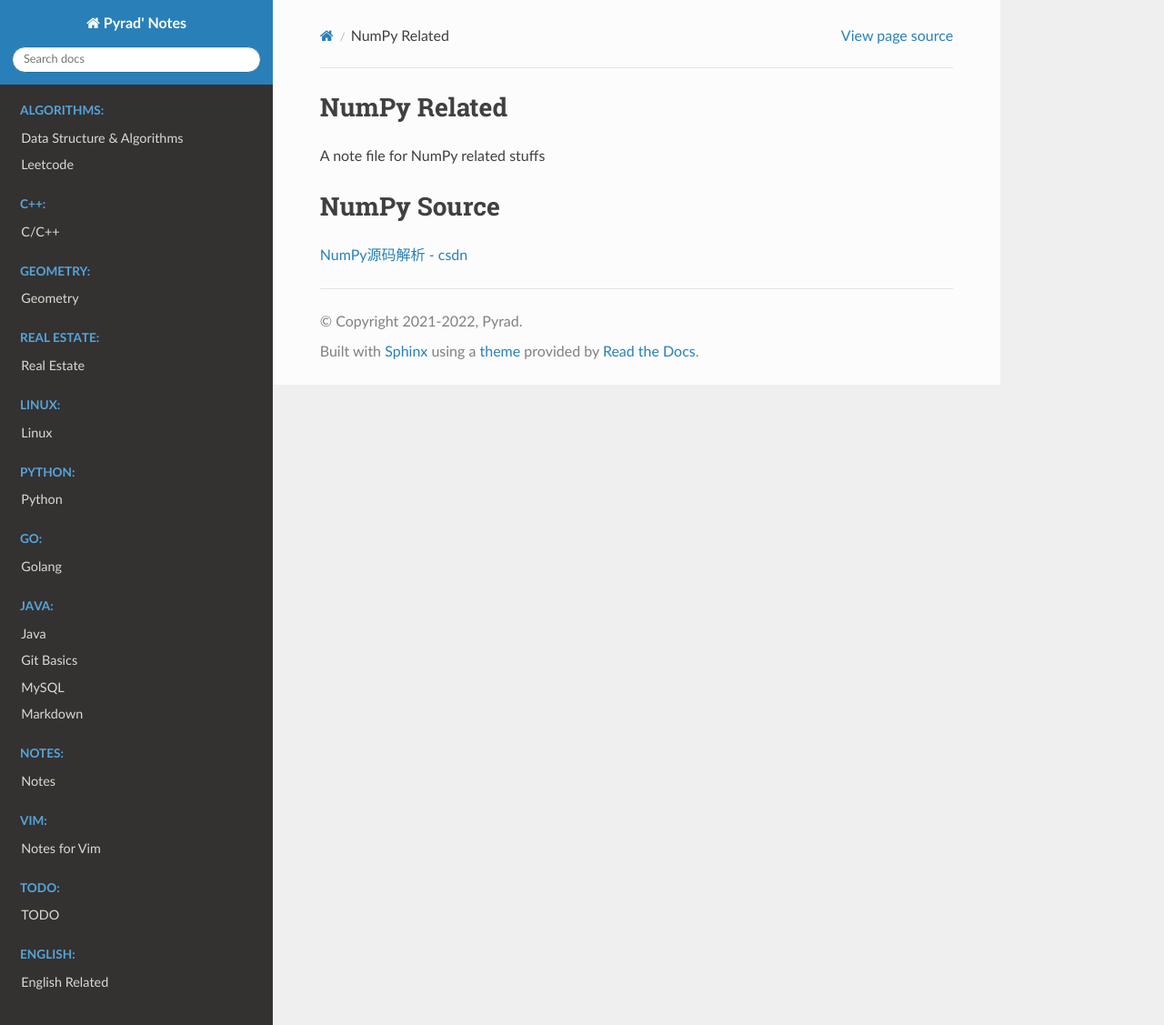
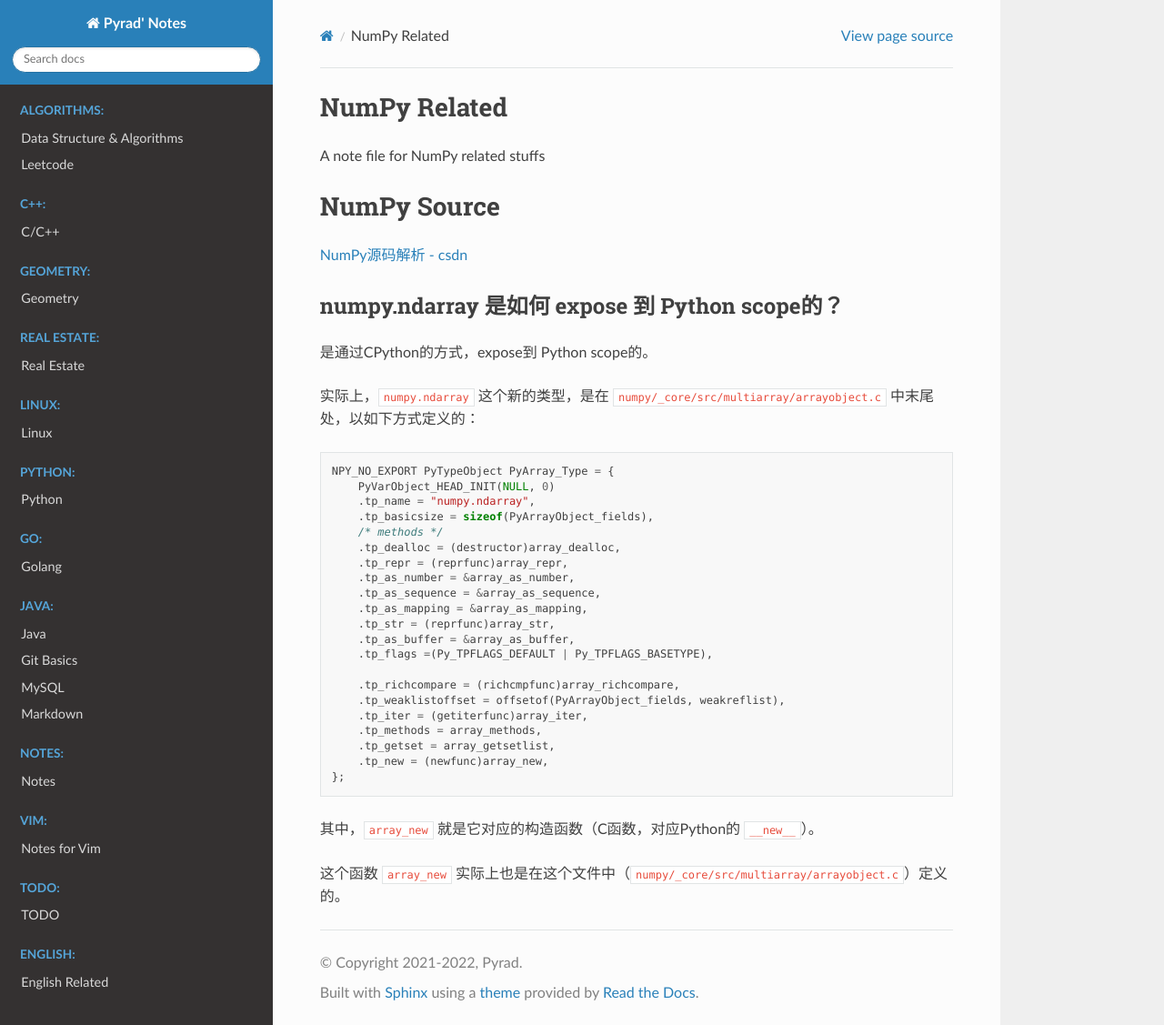
Before and after one commit to Pyrad/pyradnotes, a Sphinx documentation site: the page built from source/CPP/NumPy.md, in a window 1280 px wide and 1127 px high. Shown: the whole window at 91% size. Built offline with Sphinx 7.4.7 and the Read the Docs theme 2.0.0, drawn with Linux system fonts in a browser that asks for light colours; pages that are not in the unit, such as notebooks, are missing from menus.

Commit message:
CPP NumPy where is the numpy.ndarray definition?

````diff
--- a/source/CPP/NumPy.md
+++ b/source/CPP/NumPy.md
@@ -9,3 +9,39 @@ A note file for NumPy related stuffs
 
 
 [NumPy源码解析 - csdn](https://blog.csdn.net/wq_0708/article/details/135610438)
+
+
+
+## numpy.ndarray 是如何 expose 到 Python scope的？
+
+是通过CPython的方式，expose到 Python scope的。
+
+实际上，`numpy.ndarray` 这个新的类型，是在 `numpy/_core/src/multiarray/arrayobject.c` 中末尾处，以如下方式定义的：
+
+```cpp
+NPY_NO_EXPORT PyTypeObject PyArray_Type = {
+    PyVarObject_HEAD_INIT(NULL, 0)
+    .tp_name = "numpy.ndarray",
+    .tp_basicsize = sizeof(PyArrayObject_fields),
+    /* methods */
+    .tp_dealloc = (destructor)array_dealloc,
+    .tp_repr = (reprfunc)array_repr,
+    .tp_as_number = &array_as_number,
+    .tp_as_sequence = &array_as_sequence,
+    .tp_as_mapping = &array_as_mapping,
+    .tp_str = (reprfunc)array_str,
+    .tp_as_buffer = &array_as_buffer,
+    .tp_flags =(Py_TPFLAGS_DEFAULT | Py_TPFLAGS_BASETYPE),
+
+    .tp_richcompare = (richcmpfunc)array_richcompare,
+    .tp_weaklistoffset = offsetof(PyArrayObject_fields, weakreflist),
+    .tp_iter = (getiterfunc)array_iter,
+    .tp_methods = array_methods,
+    .tp_getset = array_getsetlist,
+    .tp_new = (newfunc)array_new,
+};
+```
+
+其中，`array_new` 就是它对应的构造函数（C函数，对应Python的 `__new__`）。
+
+这个函数 `array_new` 实际上也是在这个文件中（`numpy/_core/src/multiarray/arrayobject.c`）定义的。
````
